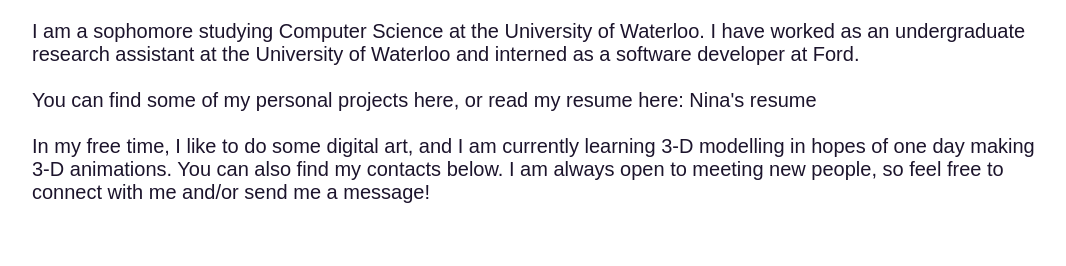
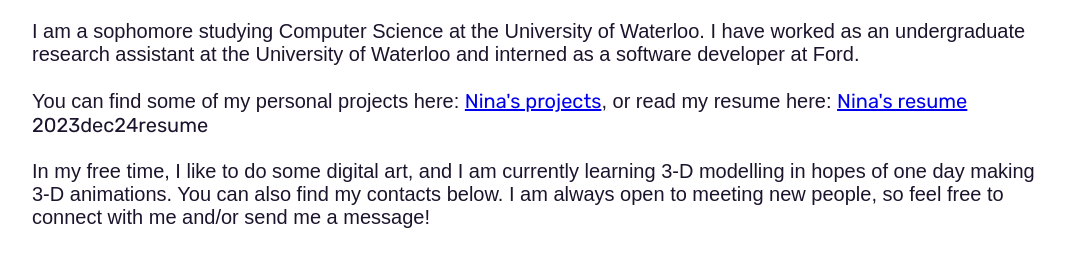
Before and after one commit to NinaZhang04/NinaZhang04.github.io, a plain HTML site: page index.html in a window 1280 px wide. Shown: the part 200-466 px from the top of the page, without its empty margins (96-1162 px from the left). Drawn offline with Linux system fonts and the light colour scheme.

Commit message:
added resume

```diff
--- a/index.html
+++ b/index.html
@@ -29,9 +29,10 @@
                 I have worked as an undergraduate research assistant at the University of Waterloo
                 and interned as a software developer at Ford.</p>
 
-            <p><br>You can find some of my personal projects here, or read my
-                resume here: Nina's resume
-            </p>
+            <p><br>You can find some of my personal projects here:
+                <a href="#">Nina's projects</a>,
+                or read my resume here: <a href="resume/2023dec24resume.pdf" target="_blank">Nina's resume</a>
+            </p>2023dec24resume
 
             <p><br>In my free time, I like to do some digital art, and I am currently
                 learning 3-D modelling in hopes of one day making 3-D animations.
--- a/style.css
+++ b/style.css
@@ -82,6 +82,10 @@ nav ul li.header-name a{
     font-size: 16px;
 }
 
+div p a {
+
+}
+
 .header-text{
     margin-top: 10%;
     font-size: 20px;
```
Also changed, not shown: 1 other file.
